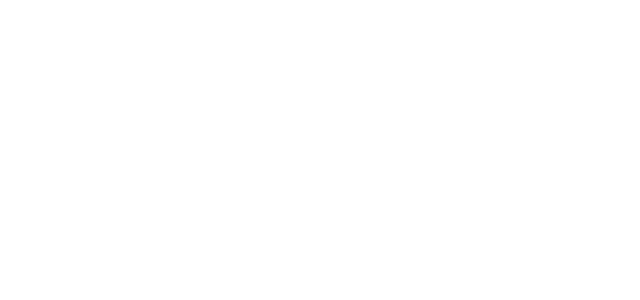
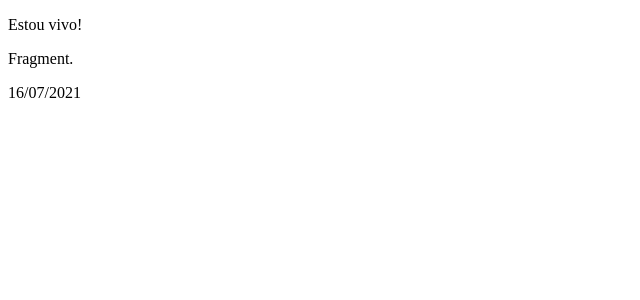
Before and after one commit to cogumm/WebReactLetsCode, a React (Create React App) app in the folder Modules/3-React/react-app/: page / in a window 1280 px wide. Shown: the top 300 px of the page, without its empty margins (0-640 px from the left). Built offline with nearby package versions, Linux system fonts and the light colour scheme.

Commit message:
Aula 04 - Componente Simples

```diff
--- a/Modules/3-React/react-app/src/App.js
+++ b/Modules/3-React/react-app/src/App.js
@@ -1,11 +1,21 @@
 import React from "react";
 
-function App() {
-  return (
-    <div className="App">
-
-    </div>
-  );
+class App extends React.Component {
+  render(){
+    return(
+      <>
+        <p>
+          Estou vivo!
+        </p>
+        <p>
+          Fragment.
+        </p>
+        <p>
+          {new Date().toLocaleDateString("pt-BR")}
+        </p>
+      </>
+    );
+  }
 }
 
 export default App;
```
